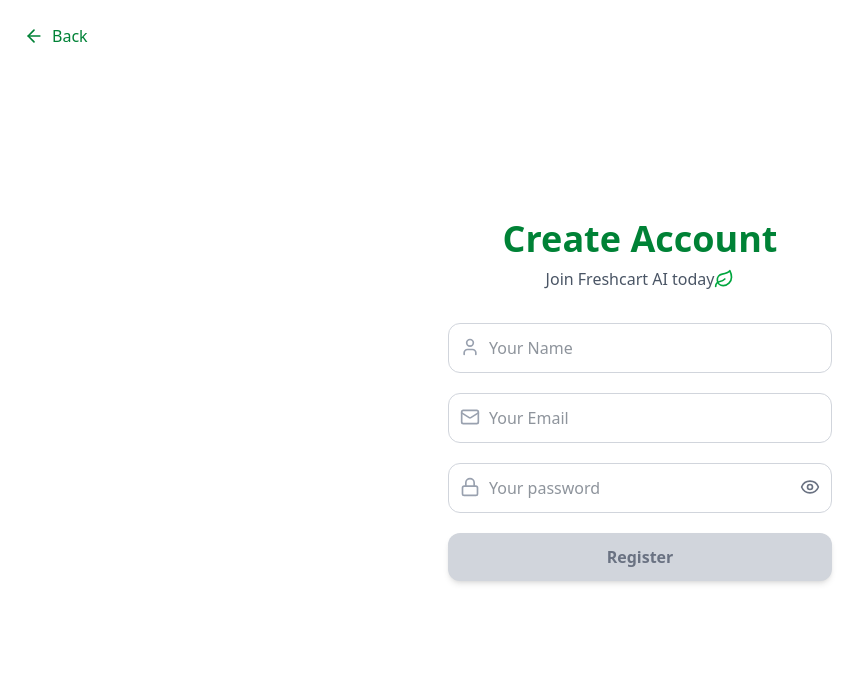
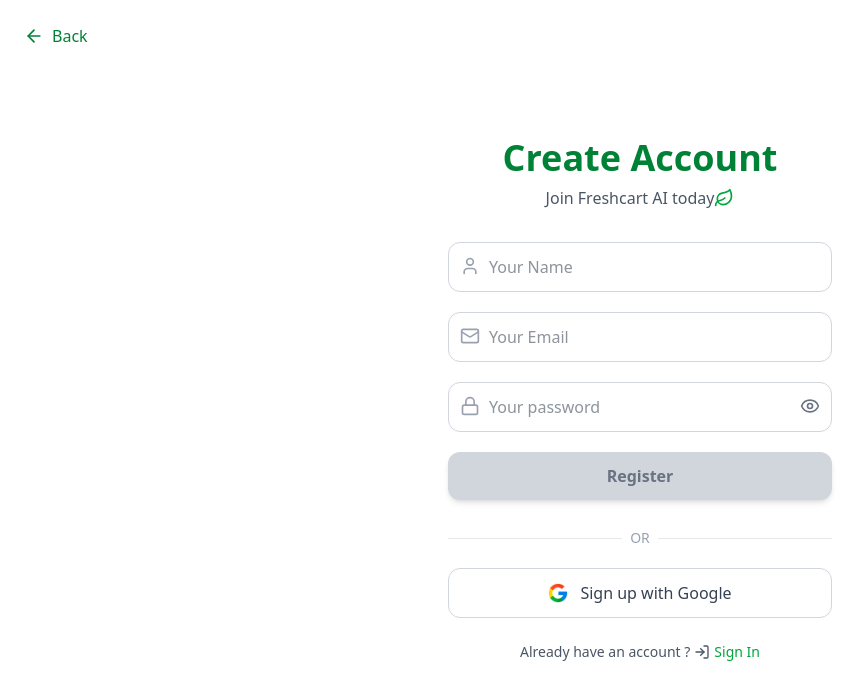
Before and after one commit to mowlyray/FreshCart-AI, a Next.js app: page /register in a window 1280 px wide. Both pictures are taken after a click on the button "Next". Shown: the top 700 px of the page, without its empty margins (0-868 px from the left). Built offline with nearby package versions, Linux system fonts and the light colour scheme.

Commit message:
Register form

```diff
--- a/src/Components/RegisterForm.tsx
+++ b/src/Components/RegisterForm.tsx
@@ -1,7 +1,9 @@
-import { ArrowLeft, EyeIcon, EyeOff, Key, Leaf, Lock, Mail, User } from 'lucide-react'
+import { ArrowLeft, EyeIcon, EyeOff, Key, Leaf, Lock, LogIn, Mail, User } from 'lucide-react'
 import React, { useState } from 'react'
 import { motion } from 'motion/react'
-import Register from './../app/register/page';
+import Image from 'next/image'
+import googleImage from '../assets/google.png'
+import axios from 'axios'
 
 type propType={
     previousStep:(s:number)=>void
@@ -12,6 +14,20 @@
   const [email,setEmail] = useState("")
   const [password,setPassword] = useState("")
   const [showPassword,setShowPassword] = useState(false)
+
+  const handleRegister =async (e:React.FormEvent)=>{
+    e.preventDefault()
+    try {
+      const result=await axios.post("/api/auth/register",{
+        name,
+        email,
+        password
+      })
+       console.log(result.data)
+    }catch (error) {
+      console.log(error)
+    }
+  }
 
   return (
     <div className='flex flex-col items-center justify-center min-h-screen px-6 py-10 bg-white relative'>
@@ -34,7 +50,7 @@
       }}
        className='text-4xl font-extrabold text-green-700 mb-2'>Create Account</motion.h1>
        <p className='text-gray-600 mb-8 flex items-center'>Join Freshcart AI today <Leaf className='w-5 h-5 text-green-600'/></p>
-       <motion.form initial={{
+       <motion.form onSubmit={handleRegister} initial={{
         opacity:0
       }}
       animate={{
@@ -60,26 +76,41 @@
         </div>
 
         <div className='relative'>
-          <Lock className='absolute left-3 top-3.5 w-5 h-5 text-gray-400'/>
+          <Lock className='absolute left-3 top-3.5 w-5 h-5  text-gray-400'/>
+
           <input type={showPassword ? 'text' : 'password'} placeholder='Your password' className='w-full border border-gray-300 rounded-xl py-3 pl-10 pr-4 text-gray-800 focus:outline-none focus:ring-2 focus:ring-green-500'
           onChange={(e) => setPassword(e.target.value)} value={password}/>
+
+
           {
-            showPassword ? <EyeOff className='absolute right-3 top-3.5 w-5 h-5 text-gray-500 cursor-pointer' onClick={()=>setShowPassword(false)}/> : <EyeIcon className='absolute right-3 top-3.5 w-5 h-5 text-gray-500 cursor-pointer' onClick={()=>setShowPassword(true)}/>
+            showPassword ? <EyeOff className='absolute right-3 top-3.5 w-5 h-5 text-gray-500 cursor-pointer' onClick={()=>setShowPassword(false)} /> : <EyeIcon className='absolute right-3 top-3.5 w-5 h-5 text-gray-500 cursor-pointer' onClick={()=>setShowPassword(true)}/>
           }
         </div>
+
         {
           (()=>{
             const formValidation = name!=="" && email!=="" && password!==""
-            return <button className={`w-full font-semibold py-3 rounded-xl shadow-md transition-all duration-200  ${formValidation ? 'bg-green-600 hover:bg-green-700 text-white cursor-pointer' : 'bg-gray-300 text-gray-500 cursor-not-allowed'}`}>
+            return <button disabled={!formValidation} className={`w-full font-semibold py-3 rounded-xl shadow-md transition-all duration-200  ${formValidation ? 'bg-green-600 hover:bg-green-700 text-white cursor-pointer' : 'bg-gray-300 text-gray-500 cursor-not-allowed'}`}>
               Register
 
             </button>
           })()
         }
+        <div className='flex items-center gap-2 text-gray-400 text-sm mt-2'>
+          <span className='flex-1 h-px bg-gray-200'></span>
+          OR
+          <span className='flex-1 h-px bg-gray-200'></span>
+        </div>
 
-
+        <button className='w-full flex items-center justify-center gap-3 border border-gray-300 hover:bg-gray-50 py-3 rounded-xl text-gray-700 font-medium transition-all duration-200'>
+          <Image src={googleImage} alt='Google' width={20} height={20}
+          />
+          Sign up with Google
+        </button>
 
        </motion.form>
+
+       <p className='cursor-pointer text-gray-600 mt-6 text-sm flex items-center gap-1'>Already have an account ? <LogIn className='w-4 h-4'/> <span className='text-green-600'>Sign In</span></p>
 
     </div>
   )
```
Also changed, not shown: src/assets/google.png (added).
